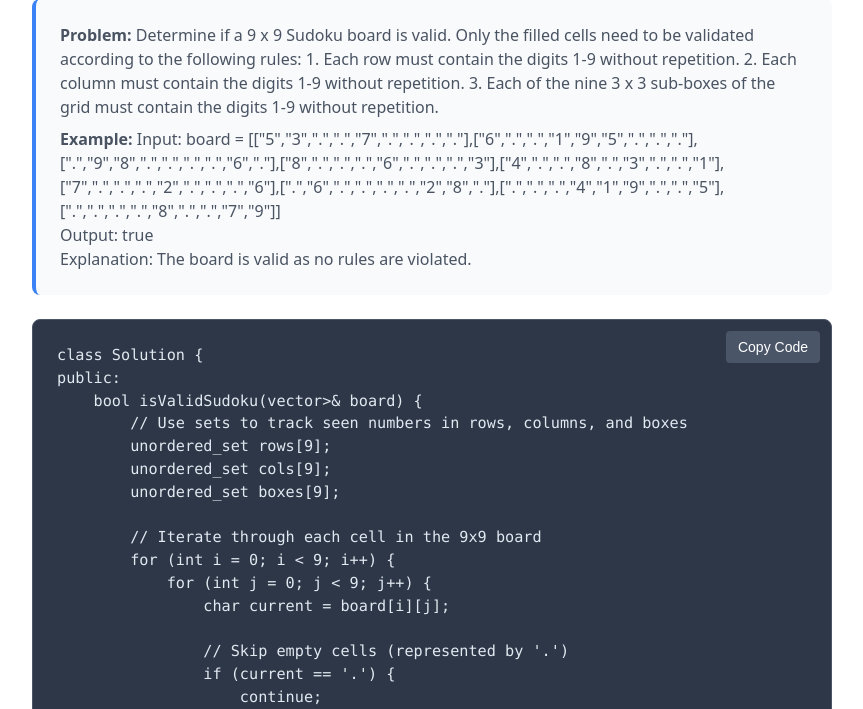
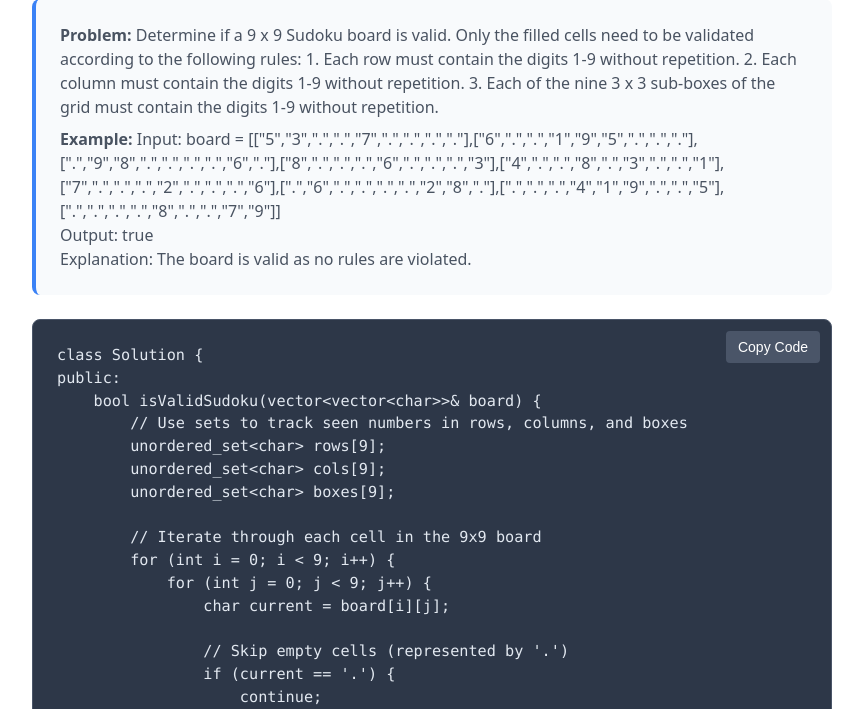
Before and after one commit to rishi-tiwari023/letcpp, a Node server app: template views/36.ejs in a window 1280 px wide. Shown: the part 161-870 px from the top of the page, without its empty margins (208-1071 px from the left). Run offline with Node 20, Linux system fonts and the light colour scheme; the template is opened without the code that fills it, so the values that code supplies are empty.

Commit message:
fixed HTML entity encoding

```diff
--- a/views/36.ejs
+++ b/views/36.ejs
@@ -32,15 +32,15 @@
             <button class="copy-button" onclick="copyCode(this)">Copy Code</button>
             <pre><code class="language-cpp">class Solution {
 public:
-    bool isValidSudoku(vector<vector<char>>& board) {
+    bool isValidSudoku(vector&lt;vector&lt;char&gt;&gt;&amp; board) {
         // Use sets to track seen numbers in rows, columns, and boxes
-        unordered_set<char> rows[9];
-        unordered_set<char> cols[9];
-        unordered_set<char> boxes[9];
+        unordered_set&lt;char&gt; rows[9];
+        unordered_set&lt;char&gt; cols[9];
+        unordered_set&lt;char&gt; boxes[9];
 
         // Iterate through each cell in the 9x9 board
-        for (int i = 0; i < 9; i++) {
-            for (int j = 0; j < 9; j++) {
+        for (int i = 0; i &lt; 9; i++) {
+            for (int j = 0; j &lt; 9; j++) {
                 char current = board[i][j];
 
                 // Skip empty cells (represented by '.')
```
